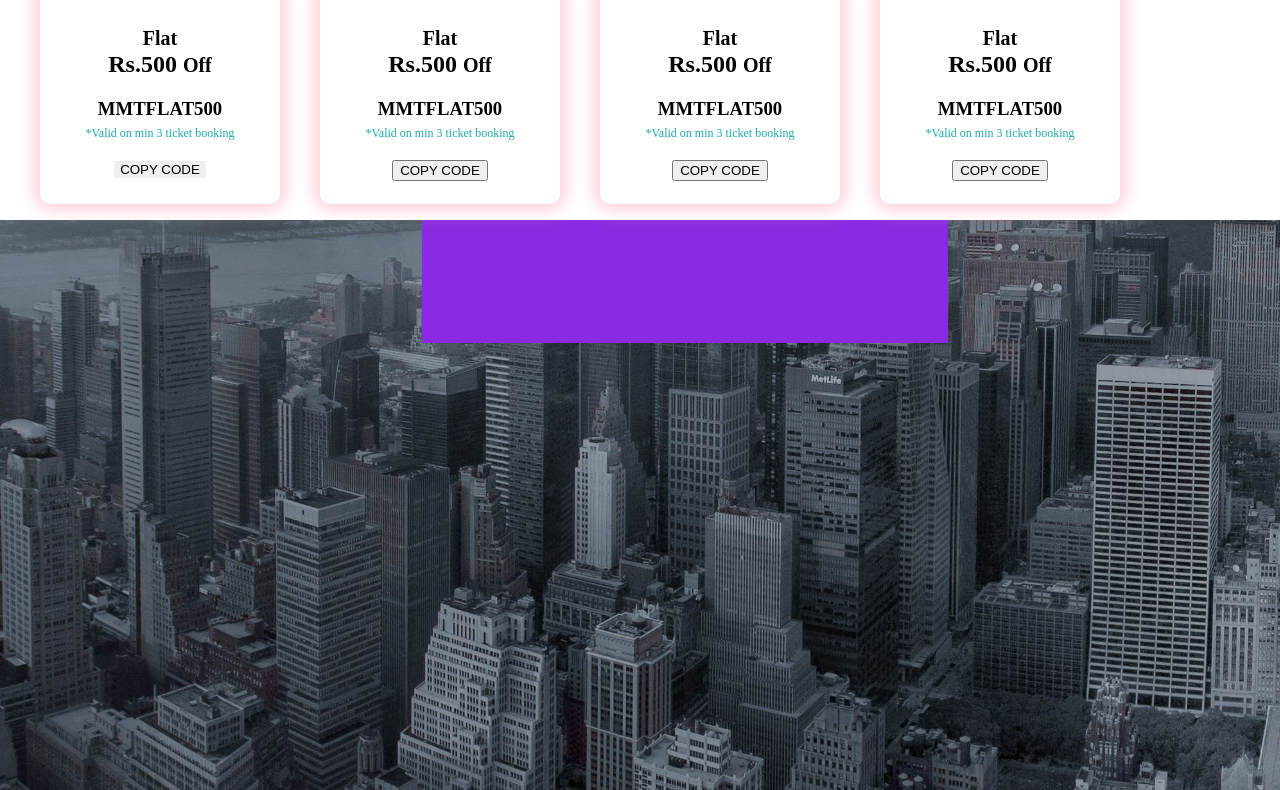
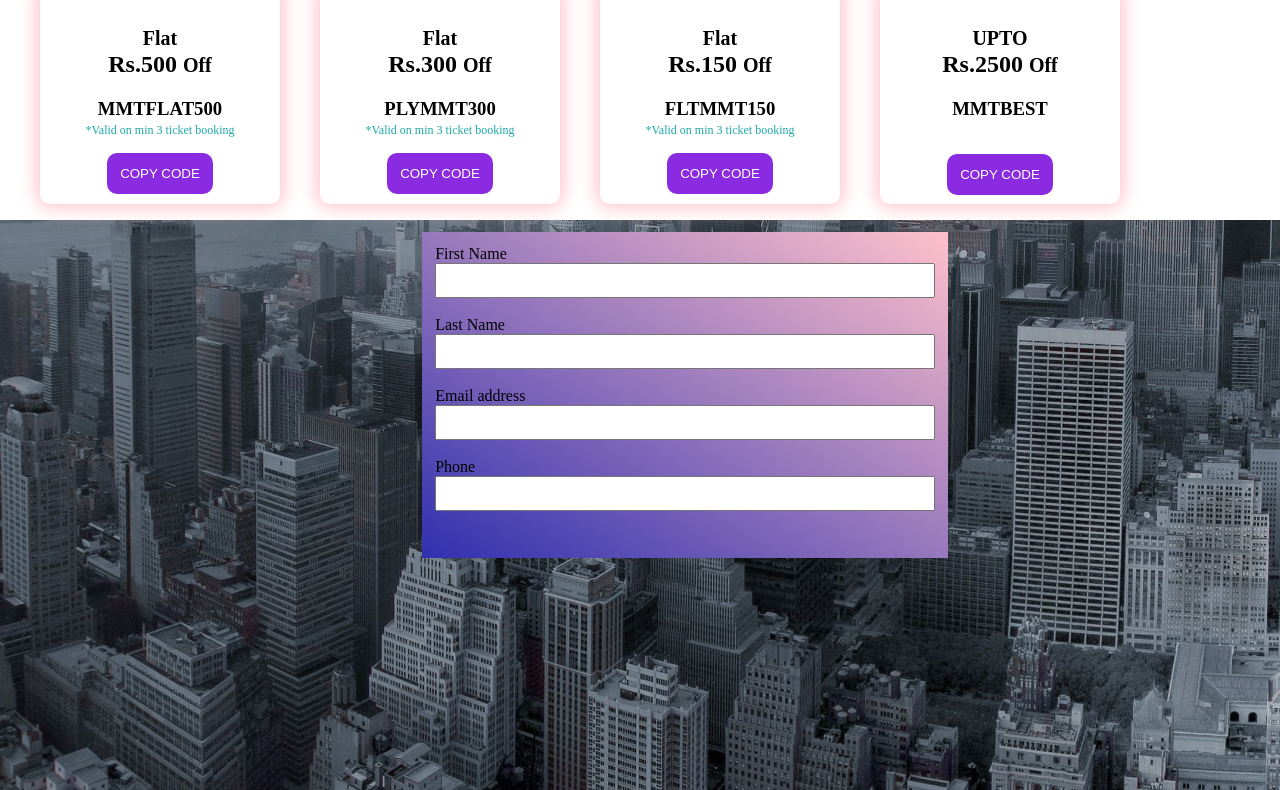
Before and after one commit to mrashishraj/WebEngage, a plain HTML site: page Task-1/index.html in a window 1280 px wide. Shown: the part 170-960 px from the top of the page. Drawn offline with Linux system fonts and the light colour scheme.

Commit message:
Task 1 completed

```diff
--- a/Task-1/index.html
+++ b/Task-1/index.html
@@ -18,16 +18,31 @@
         <div>Cart</div>
     </div>
     <div class="section">
+        <div class="headline_container">
+            <h1>Panny headline</h1>
+            <p>Lorem ipsum dolor sit amet consectetur adipisicing elit.
+                Eius quidem repellendus aliquam molestias odit!
+                </p>
+                <button class="heading_btn">Coming Soon</button>
+        </div>
         <div class="form_container">
             <form action="">
                 <label for="">
                     First Name
-                    <input style="width: 96%; padding: 5px;" type="text">
-                </label><br><br>
+                    <input class="textfild" type="text">
+                </label><br/><br/>
                 <label for="">
                     Last Name
-                    <input  style="width: 96%; padding: 5px;" type="text">
-                </label><br>
+                    <input class="textfild" type="text">
+                </label><br/><br/>
+                <label for="">
+                    Email address
+                    <input class="textfild" type="text">
+                </label><br/><br/>
+                <label for="">
+                    Phone
+                    <input class="textfild" type="text">
+                </label><br/>
             </form>
         </div>
     </div>
@@ -47,50 +62,49 @@
                         <small>Flat</small><br>
                         Rs.500 <small>Off</small>
                     </h2>
-                    <h3 class="coupan_code" id="code2">
+                    <h3 class="coupan_code" id="code1">
                         MMTFLAT500 <br>
-                        <small class="text-muted">*Valid on min 3 ticket booking</small>
                     </h3>
-                    <button class="copy_btn" id="handleCopy">COPY CODE</button>
+                    <small class="text-muted">*Valid on min 3 ticket booking</small>
+                    <button class="copy_btn" onclick="handleCopy('code1',id)" id="1">COPY CODE</button>
                 </div>
 
 <!-- ----------------COUPAN CODE CONTAINER-2----------- -->
                 <div class="coupan_container">
                     <h2>
                         <small>Flat</small><br>
-                        Rs.500 <small>Off</small>
+                        Rs.300 <small>Off</small>
                     </h2>
                     <h3 class="coupan_code" id="code2">
-                        MMTFLAT500 <br>
-                        <small class="text-muted">*Valid on min 3 ticket booking</small>
+                        PLYMMT300 <br>
                     </h3>
-                    <button id="handleCopy">COPY CODE</button>
+                    <small class="text-muted">*Valid on min 3 ticket booking</small>
+                    <button class="copy_btn" onclick="handleCopy('code2',id)" id="2">COPY CODE</button>
                 </div>
 
 <!-- ----------------COUPAN CODE CONTAINER-3----------- -->
                 <div class="coupan_container">
                     <h2>
                         <small>Flat</small><br>
-                        Rs.500 <small>Off</small>
+                        Rs.150 <small>Off</small>
                     </h2>
-                    <h3 class="coupan_code" id="code2">
-                        MMTFLAT500 <br>
-                        <small class="text-muted">*Valid on min 3 ticket booking</small>
+                    <h3 class="coupan_code" id="code3">
+                        FLTMMT150 <br>
                     </h3>
-                    <button id="handleCopy">COPY CODE</button>
+                    <small class="text-muted">*Valid on min 3 ticket booking</small>
+                    <button class="copy_btn" onclick="handleCopy('code3',id)" id="3">COPY CODE</button>
                 </div>
 
 <!-- ----------------COUPAN CODE CONTAINER-4----------- -->
                 <div class="coupan_container">
                     <h2>
-                        <small>Flat</small><br>
-                        Rs.500 <small>Off</small>
+                        <small>UPTO</small><br>
+                        Rs.2500 <small>Off</small>
                     </h2>
-                    <h3 class="coupan_code" id="code2">
-                        MMTFLAT500 <br>
-                        <small class="text-muted">*Valid on min 3 ticket booking</small>
+                    <h3 class="coupan_code" id="code4">
+                        MMTBEST <br>
                     </h3>
-                    <button id="handleCopy">COPY CODE</button>
+                    <button class="copy_btn" style="margin-top: 34px;" id="4" onclick="handleCopy('code4',id)">COPY CODE</button>
                 </div>
             </div>
         </div>
--- a/Task-1/script.js
+++ b/Task-1/script.js
@@ -4,19 +4,35 @@ function handleClose(){
     [0].classList.add("close")
 }
 
-var handleCopy = document.getElementById("handleCopy")
-handleCopy.addEventListener("click",function(){
-    var code1 = document.getElementById("code2").innerText
-    copyToClipBoard(code1)
-})
+function handleCopy(code,id){
+    var copiedCode = document.getElementById(code).innerText
+    copyToClipBoard(copiedCode)
+    handleBtnDisable(id)
+}
 
-function copyToClipBoard(text){
+function copyToClipBoard(copiedCode){
     const textarea = document.createElement("textarea")
     textarea.setAttribute('readonly','');
-    textarea.value = text
+    textarea.value = copiedCode
     textarea.style.position = "absolute"
     document.body.appendChild(textarea)
     textarea.select()
     document.execCommand("copy")
     document.body.removeChild(textarea)
 }
+
+function handleBtnDisable(id){
+    var allBtn = document.getElementsByClassName('copy_btn')
+    for(var i=0;i<allBtn.length;i++){
+        if(allBtn[i].id===id){
+            allBtn[i].classList.add("disable")
+            allBtn[i].innerText="CODE COPIED"
+        }else if(allBtn[i].id !== id){
+            allBtn[i].classList.remove("disable")
+            allBtn[i].innerText="COPY CODE"
+
+        }
+        console.log(allBtn[i].id,id)
+
+    }
+}
--- a/Task-1/style.css
+++ b/Task-1/style.css
@@ -7,8 +7,9 @@ body{
 }
 
 .navbar{
-    padding: 18px;
-    background-color: aqua;
+    padding: 12px;
+    background-color: rgb(85, 85, 179);
+    background-image: linear-gradient(to top right, rgb(48, 48, 175), pink);
     display: flex;
     flex-direction: row;
 }
@@ -25,13 +26,34 @@ body{
     margin-top: 0%;
 }
 
+.headline_container{
+    height: 300px;
+    width: 500px;
+    margin-left: 34%;
+    color: white;
+    font-size: 30px;
+    text-align: center;
+}
+
+.heading_btn{
+    padding: 10px;
+    width: 150px;
+    color: blue;
+    border: 0.5px solid blue;
+}
+
 .form_container{
     height: 300px;
     width: 500px;
-    background-color:blueviolet;
-    margin-left: 33%;
-    margin-top: 10%;
+    background-color: rgb(85, 85, 179);
+    background-image: linear-gradient(to top right, rgb(48, 48, 175), pink);    margin-left: 33%;
     padding: 1%;
+    margin-top: 15px;
+}
+
+.textfild{
+    width: 96%;
+    padding: 8px;
 }
 
 .model{
@@ -42,15 +64,14 @@ body{
     padding: 20px;
     position: fixed;
     background-color: white;
-
 }
 
 .popup{
     animation-name: sliderOpen;
-    animation-duration: 4s;
+    animation-duration: 2s;
     animation-iteration-count: 1;
     animation-fill-mode: forwards;
-    animation-delay: 0s;
+    animation-delay: 3s;
 }
 
 @keyframes sliderOpen{
@@ -61,7 +82,7 @@ body{
 
 .popup.close{
     animation-name: sliderClose;
-    animation-duration: 4s;
+    animation-duration: 2s;
     animation-iteration-count: 1;
     animation-fill-mode: forwards;
     animation-delay: 0s;
@@ -94,6 +115,11 @@ body{
     border-radius: 10px;
 }
 
+.coupan_code{
+    padding: 0;
+    margin: 0;
+}
+
 .text-muted{
     font-size: 12px;
     color: rgb(31, 168, 168);
@@ -102,4 +128,14 @@ body{
 
 .copy_btn{
     border: none;
+    padding: 13px;
+    color: white;
+    background-color: blueviolet;
+    border-radius: 10px;
+    margin-top: 15px;
+
 }
+
+.copy_btn.disable{
+    background-color: rgb(26, 224, 231);
+}
```
